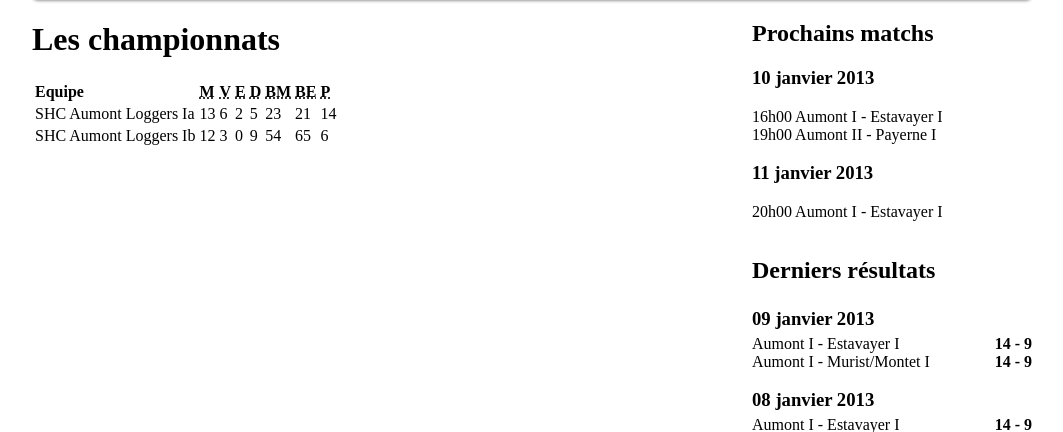
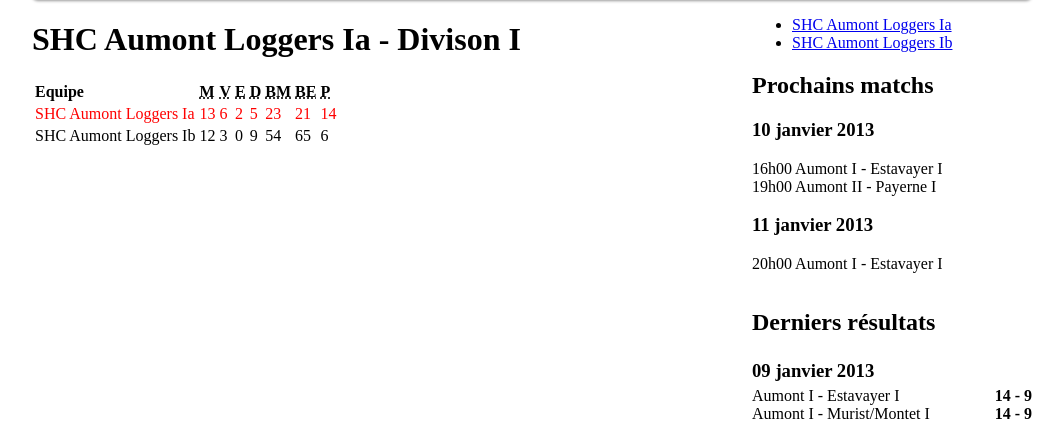
Before and after one commit to baudinseb/shcaumont, a Django app: page /team/ in a window 1280 px wide. Shown: the part 206-638 px from the top of the page, without its empty margins (108-1171 px from the left). Run offline with Django 3.2, Linux system fonts and the light colour scheme; data comes from the database, SQL or seed files in the repository; parts of the project's set-up code (start-up, migrations or seed data) failed here and were passed over.

Commit message:
Update the standings view to manage the standings by Aumont Team and not by Division

```diff
--- /dev/null
+++ b/static/standings.css
@@ -0,0 +1,3 @@
+.my_team {
+    color: red;
+}
--- a/team/urls.py
+++ b/team/urls.py
@@ -4,6 +4,7 @@ from team import views
 
 urlpatterns = patterns('',
     url(r'^$', views.standings, name='standings'),
+    url(r'^standings/(\d+)/$', views.standings_team, name='standings_team'),
     url(r'^teams/', views.teams, name='teams'),
 
 )
--- a/team/views.py
+++ b/team/views.py
@@ -5,8 +5,18 @@ from team.models import Team, Division, Season
 
 def standings(request):
     season = Season.objects.filter(current=True).get()
-    teams = season.team_set.extra(select={"points": "wins * 2 + draws"}).order_by('points').reverse().all()
-    return render(request, 'team/standings.html', {'teams':teams})
+    aumont_teams = season.team_set.filter(name__startswith='SHC Aumont').all()
+    id_division = aumont_teams[0].division.id
+    teams = season.team_set.filter(division=id_division).extra(select={"points": "wins * 2 + draws"}).order_by('points').reverse().all()
+    return render(request, 'team/standings.html', {'aumont_teams':aumont_teams, 'teams': teams, 'my_team': aumont_teams[0]})
+
+def standings_team(request, id_team):
+    season = Season.objects.filter(current=True).get()
+    aumont_teams = season.team_set.filter(name__startswith='SHC Aumont').all()
+    my_team = Team.objects.filter(id=id_team).get()
+
+    teams = season.team_set.filter(division=my_team.division.id).extra(select={"points": "wins * 2 + draws"}).order_by('points').reverse().all()
+    return render(request, 'team/standings.html', {'aumont_teams':aumont_teams, 'teams': teams, 'my_team': my_team})
 
 def teams(request):
     season = Season.objects.filter(current=True).get()
--- a/templates/base.html
+++ b/templates/base.html
@@ -17,7 +17,7 @@
                 <nav id="menu_header">
                     <ul>
                         <li><a href="/">Accueil</a></li>
-                        <li><a href="/team/">Championnat</a></li>
+                        <li><a href="/team">Championnat</a></li>
                         <li><a href="/index/">Play-Off</a></li>
                         <li><a href="/index/">Coupe</a></li>
                         <li><a href="/team/teams">Equipes</a></li>
--- a/templates/team/standings.html
+++ b/templates/team/standings.html
@@ -1,13 +1,33 @@
 {% extends "base.html" %}
 
+{% load staticfiles %}
+
+{% block meta_head %}
+    <link rel="stylesheet" type="text/css" media="all" href="{% static 'standings.css' %}" />
+{% endblock %}
+
+{% block right_page_menu %}
+    <ul>
+    {% for team in aumont_teams %}
+        <li><a href="/team/standings/{{ team.id }}">{{team.name}}</a></li>
+    {% empty %}
+        <li>Aucune équipe présente</li>
+    {% endfor %}
+    </ul>
+{% endblock %}
+
 {% block content_page %}
-<h1>Les championnats</h1>
+<h1>{{my_team.name}} - {{my_team.division.name}}</h1>
 
 <table>
     <thead><tr><th>Equipe</th><th><abbr title="Matchs">M</abbr></th><th><abbr title="Victoires">V</abbr></th><th><abbr title="Egalités">E</abbr></th><th><abbr title="Défaites">D</abbr></th><th><abbr title="Buts marqés">BM</abbr></th><th><abbr title="Buts encaissés">BE</abbr></th><th><abbr title="Points">P</abbr></th></tr></thead>
     <tbody>
 {% for team in teams %}
-    <tr><td>{{ team.name }}</td><td>{{ team.games }}</td><td>{{ team.wins }}</td><td>{{ team.draws }}</td><td>{{ team.losses }}</td><td>{{ team.goals_for }}</td><td>{{ team.goals_against }}</td><td>{{ team.points }}</td></tr>
+    {% if team.id == my_team.id %}
+        <tr class="my_team"><td>{{ team.name }}</td><td>{{ team.games }}</td><td>{{ team.wins }}</td><td>{{ team.draws }}</td><td>{{ team.losses }}</td><td>{{ team.goals_for }}</td><td>{{ team.goals_against }}</td><td>{{ team.points }}</td></tr>
+    {% else %}
+        <tr><td>{{ team.name }}</td><td>{{ team.games }}</td><td>{{ team.wins }}</td><td>{{ team.draws }}</td><td>{{ team.losses }}</td><td>{{ team.goals_for }}</td><td>{{ team.goals_against }}</td><td>{{ team.points }}</td></tr>
+    {% endif %}
 {% empty %}
     <p>Aucune équipe présente</p>
 {% endfor %}
```
